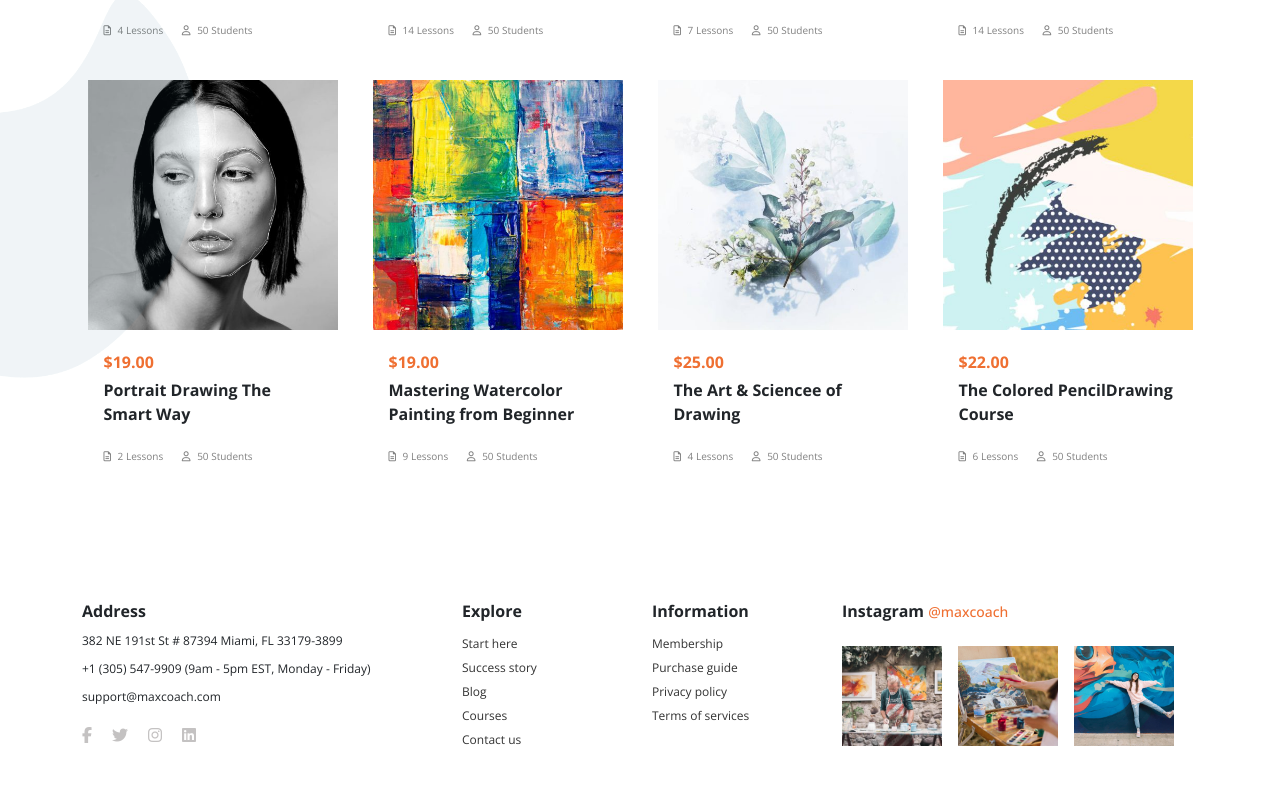
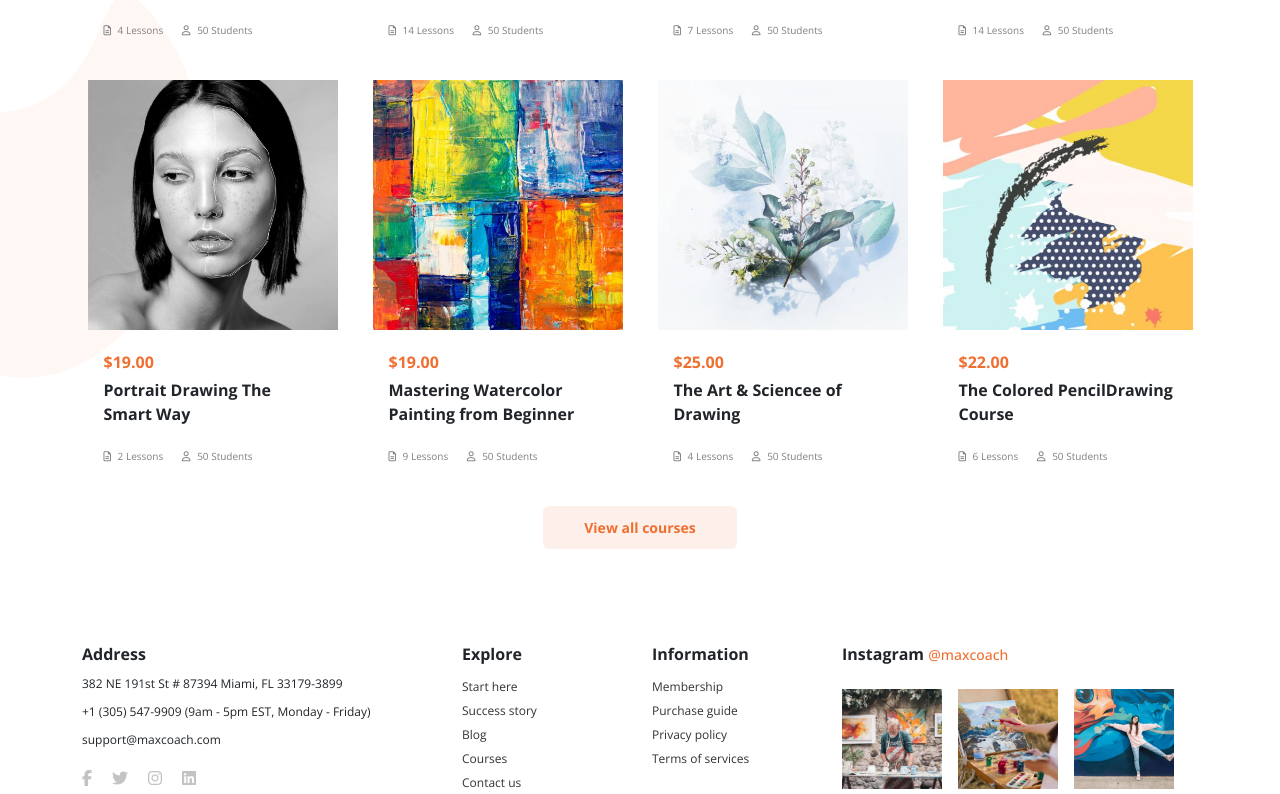
Before and after one commit to Corfaya/proj-html-vuejs, a Vue app: page / in a window 1280 px wide. Shown: the part 4555-5349 px from the top of the page. Built offline with nearby package versions, Linux system fonts and the light colour scheme; a web font is replaced by a local one.

Commit message:
[UPD] button hover and after style in  online courses section

```diff
--- a/src/components/partials/Banner.vue
+++ b/src/components/partials/Banner.vue
@@ -13,6 +13,7 @@
 <style lang="scss" scoped>
 @use "../../style/partials/vars" as *;
 @use "../../style/partials/utilities" as *;
+
 .banner {
   background-color: $grey;
 
@@ -23,9 +24,12 @@
       letter-spacing: 3px;
     }
   }
+
   button {
     background-color: $orange_main;
     padding: 5px 40px;
+    transition: all 0.5s;
+
     &:hover {
       background-color: $sky;
     }
--- a/src/components/partials/Biography.vue
+++ b/src/components/partials/Biography.vue
@@ -78,6 +78,7 @@
         color: $orange_main;
         background-color: $orange_transp;
         padding: 10px 40px;
+        transition: all 0.5s;
 
         &:hover {
             background-color: $sky_transp;
--- a/src/components/partials/CoursesSection.vue
+++ b/src/components/partials/CoursesSection.vue
@@ -22,35 +22,76 @@
                 </div>
             </div>
             <div class="row">
-                <OnlineCoursesList v-for="(course, i) in courses" :key="`c-${i}`" :online_class="course"/>
-
+                <OnlineCoursesList v-for="(course, i) in courses" :key="`c-${i}`" :online_class="course" />
+            </div>
+            <div class="row">
+                <div class="col-12">
+                    <div class="d-flex justify-content-center">
+                        <button type="button" class="btn fw-bold fs-14">
+                            <span>View all courses</span>
+                        </button>
                     </div>
                 </div>
             </div>
+        </div>
+    </div>
+
+
+
 </template>
 
-<style lang="scss"  scoped>
+<style lang="scss" scoped>
 @use "../../style/partials/vars" as *;
 @use "../../style/partials/utilities" as *;
 
 .bg-white {
-    &::before {
-        content: "";
-        position: absolute;
-        top: 0;
-        left: 0;
-        width: 100%;
-        height: 100%;
     background-image: url("../../assets/img/artist-shape-01.png");
     background-repeat: no-repeat;
     background-size: 400px;
     background-position: -200px 500px;
-        filter: brightness(0) saturate(100%) invert(34%) sepia(11%) saturate(2637%) hue-rotate(153deg) brightness(101%) contrast(90%);
-    }
+
     .font-art {
         font-family: $artistic_font;
         color: $sky;
     }
 }
 
+button {
+    color: $orange_main;
+    background-color: $orange_transp;
+    padding: 10px 40px;
+    transition: all 0.5s;
+
+    &:hover {
+        background-color: $sky_transp;
+        color: $black;
+
+        & span {
+            padding-right: 30px;
+        }
+
+        & span:after {
+            opacity: 1;
+            right: 0;
+        }
+    }
+
+    span {
+        cursor: pointer;
+        display: inline-block;
+        position: relative;
+        transition: 0.5s;
+
+        &:after {
+            content: "\2192";
+            position: absolute;
+            opacity: 0;
+            top: 0;
+            right: -20px;
+            color: $orange_main;
+            font-weight: 800;
+            transition: 0.5s;
+        }
+    }
+}
 </style>
--- a/src/components/partials/Hero.vue
+++ b/src/components/partials/Hero.vue
@@ -111,6 +111,7 @@
             width: 200px;
             background-color: $orange_main;
             padding: 10px;
+            transition: all 0.5s;
 
             &:hover {
                 background-color: $sky;
--- a/src/components/partials/OnlineCoursesList.vue
+++ b/src/components/partials/OnlineCoursesList.vue
@@ -32,6 +32,7 @@
     margin: 0 auto;
     img {
         width: 100%;
+        cursor: pointer;
     }
     .text-orange {
         color: $orange_main;
```
Lines whose indentation alone changed are shown as unchanged.
